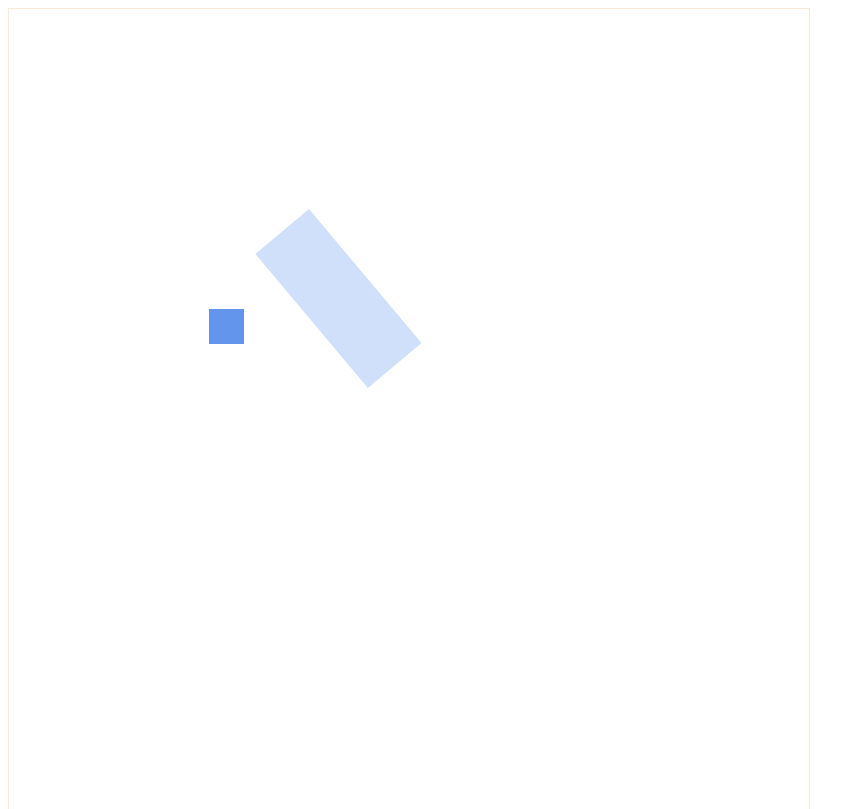
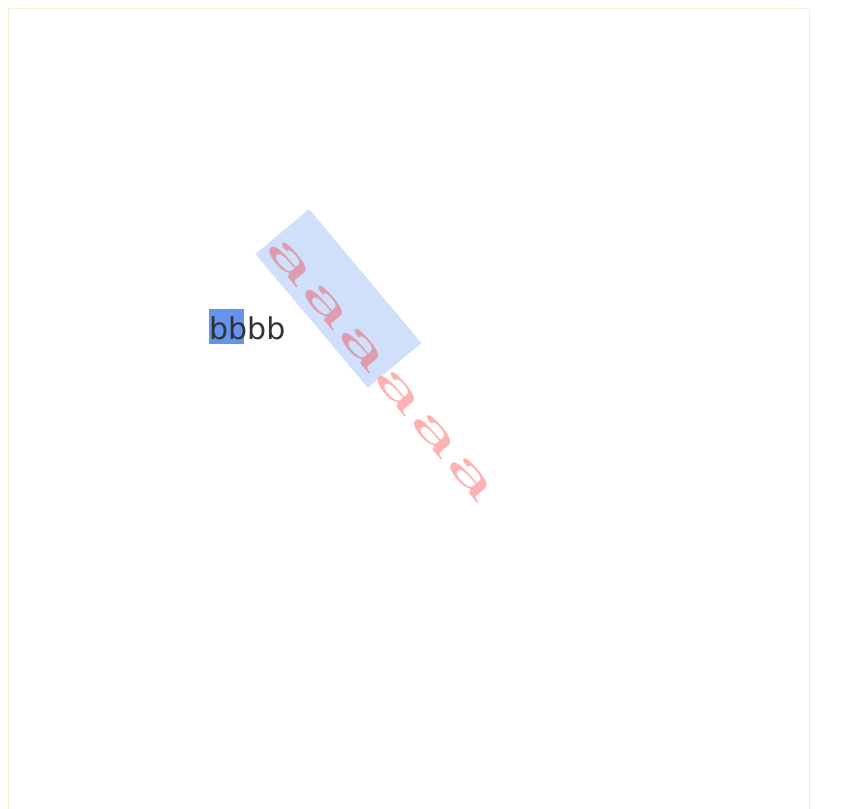
Before and after one commit to ygtzz/link, a plain HTML site: page index.html in a window 1280 px wide. Shown: the top 809 px of the page, without its empty margins (0-865 px from the left). Drawn offline with Linux system fonts and the light colour scheme.

Commit message:
node supports fontColor

```diff
--- a/index.html
+++ b/index.html
@@ -22,6 +22,7 @@
         node1.rotate = 50;
         node1.scaleX = 5;
         node1.scaleY = 2;
+        node1.fontColor = 'red';
         node1.setLoc(300,200);
 
         let node2 = new Node('bbbb');
--- a/index.js
+++ b/index.js
@@ -44,10 +44,13 @@ class Scene{
         if(typeof y === 'undefined') y = item.y;
         ctx.globalAlpha = item.alpha;
         ctx.scale(item.scaleX,item.scaleY);
+        //绘制矩形
         ctx.fillStyle = item.color || 'cornflowerblue';
         ctx.fillRect(x,y,item.width,item.height);
-        // ctx.font = item.font;
-        // ctx.fillText(item.text ,x,y); //设置文本内容
+        //绘制文字
+        ctx.fillStyle = item.fontColor || '#333';
+        ctx.font = item.font;
+        ctx.fillText(item.text ,x,y+30); //设置文本内容
     }
     rotate(ctx,item) {
         let mx = item.x, my = item.y;
```
